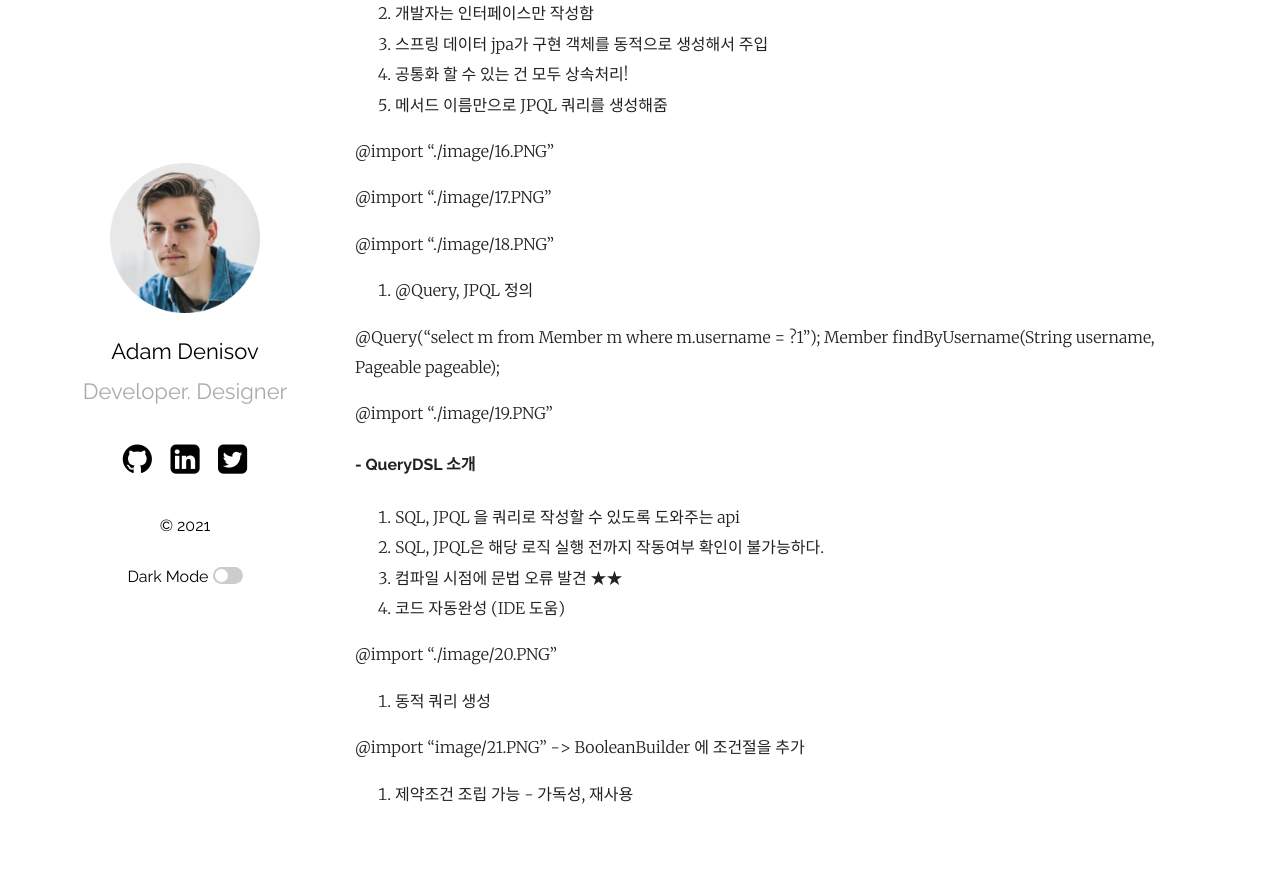
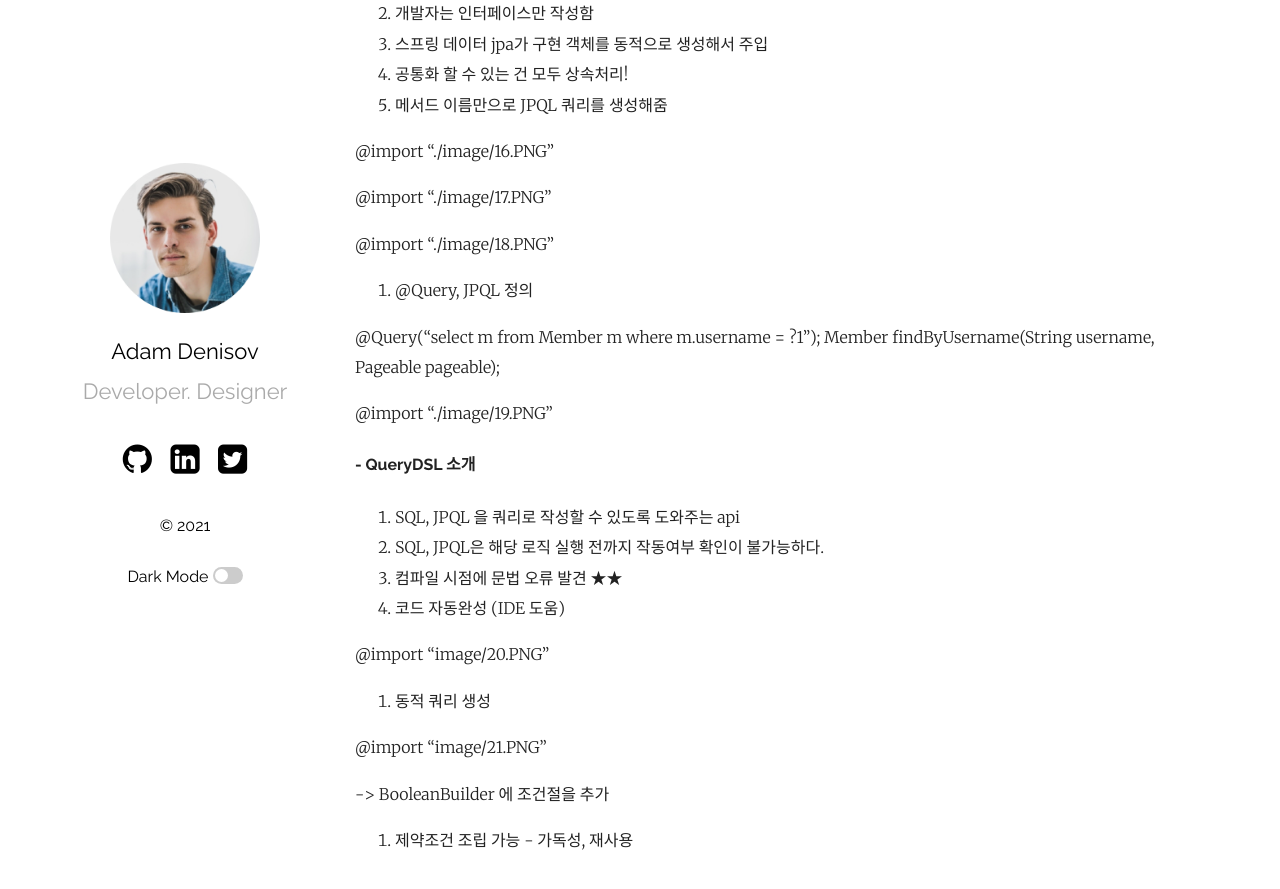
Before and after one commit to das101096/my-blog, a Jekyll site: the page built from _posts/2019-03-23-welcome-to-jekyll.markdown, in a window 1280 px wide and 900 px high, scrolled down 10645 px. Shown: the top 889 px of the window. Built offline with Jekyll 4.4.1, drawn with Linux system fonts in a browser that asks for light colours; before the commit the page ends 11499 px from its top, so only the background shows below that.

Commit message:
init blog

```diff
--- a/_posts/2019-03-23-welcome-to-jekyll.markdown
+++ b/_posts/2019-03-23-welcome-to-jekyll.markdown
@@ -428,11 +428,12 @@ where
 3. 컴파일 시점에 문법 오류 발견 ★★
 4. 코드 자동완성 (IDE 도움)
 
-@import "./image/20.PNG"
+@import "image/20.PNG"
 
 5. 동적 쿼리 생성
 
 @import "image/21.PNG"
+
 -> BooleanBuilder 에 조건절을 추가
 
 6. 제약조건 조립 가능 - 가독성, 재사용
```
